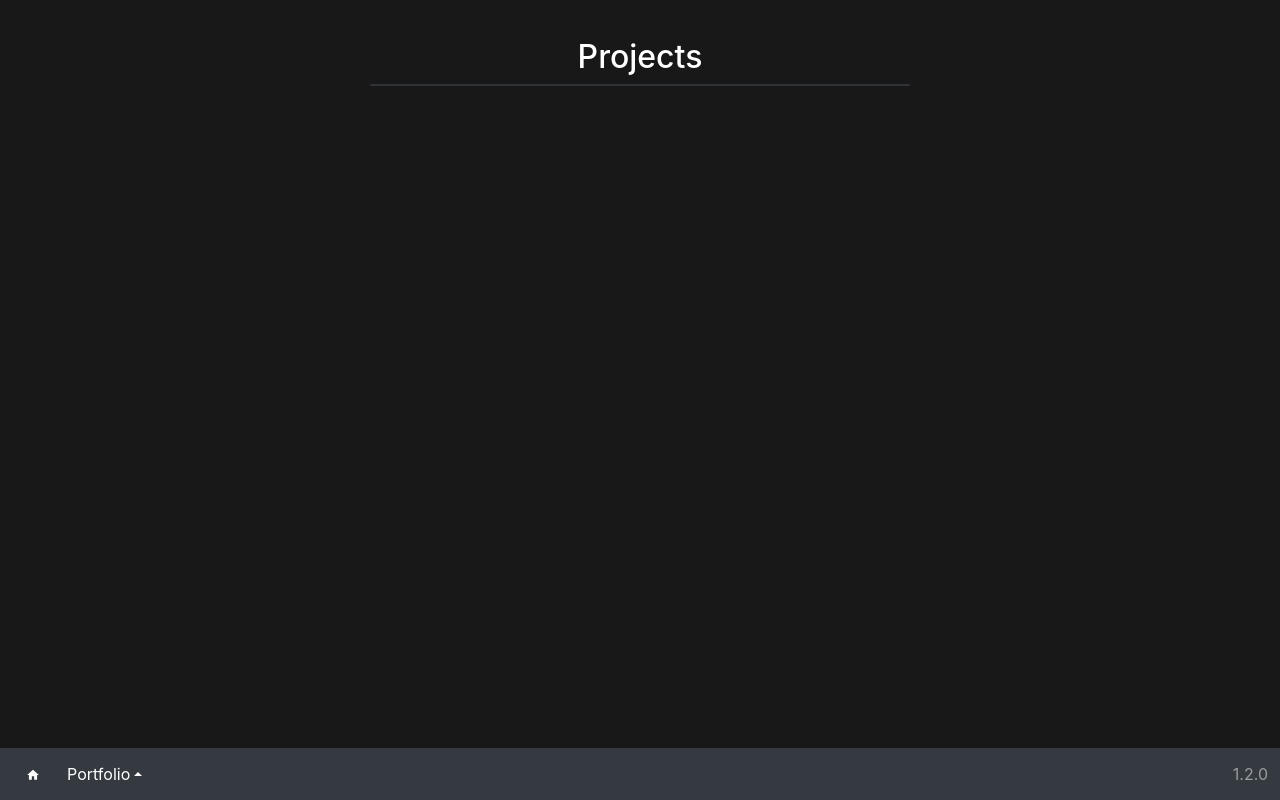
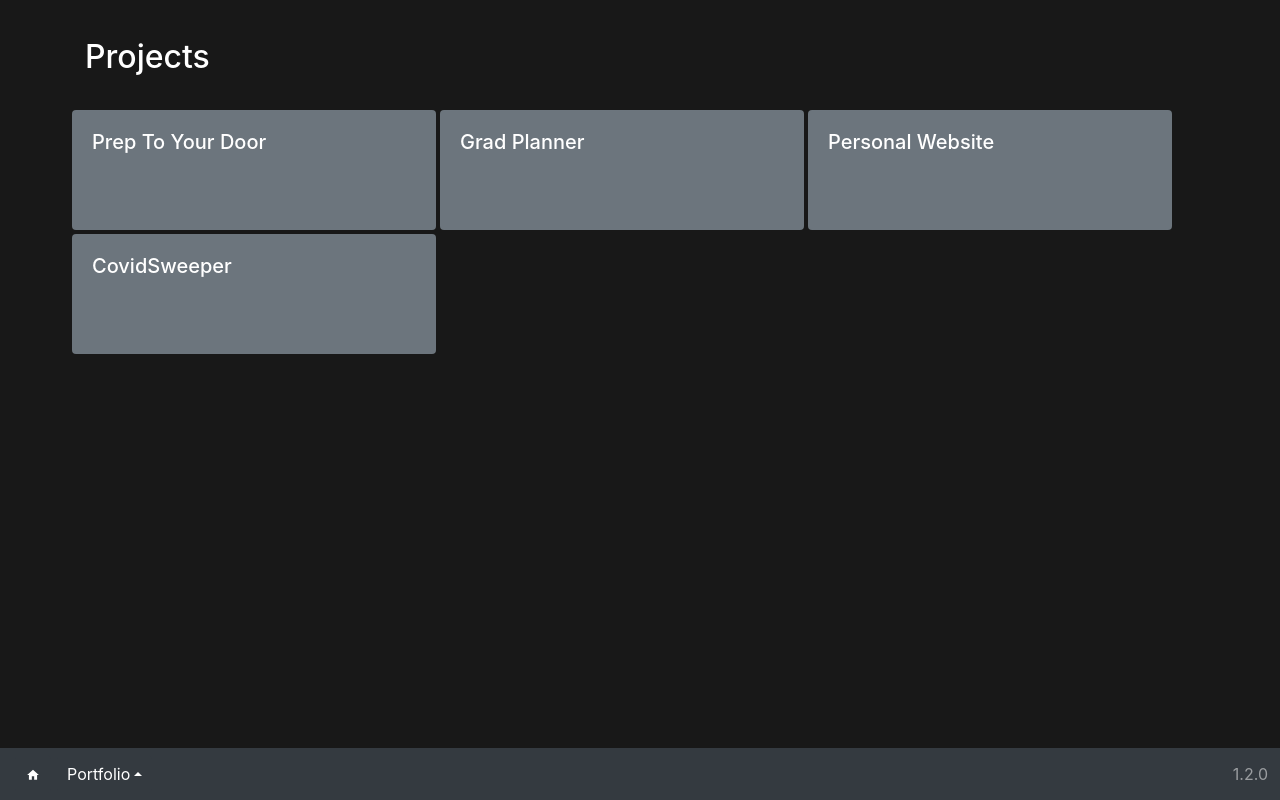
Before and after one commit to park-junha/junha.dev, a React (Create React App) app in the folder ui/: page / in a window 1280 px wide. Both pictures are taken after a click on the button "Projects". Built offline with nearby package versions, Linux system fonts and the light colour scheme.

Commit message:
Custom Card CSS for projects

```diff
--- a/ui/src/App.css
+++ b/ui/src/App.css
@@ -2,6 +2,15 @@
 .Main {
   color: #fff;
   margin: 8px 8px 75px 8px;
+}
+
+.project-card {
+  margin: 2px 2px 2px 2px;
+  min-width: 364px;
+  max-width: 364px;
+  min-height: 120px;
+  max-height: 120px;
+  border-radius: .25rem;
 }
 
 /* Landing page big button */
--- a/ui/src/components/Portfolio/Projects.tsx
+++ b/ui/src/components/Portfolio/Projects.tsx
@@ -4,6 +4,7 @@ import {
 , Row
 , Col
 , Card
+, CardDeck
 } from 'react-bootstrap';
 
 import {
@@ -23,12 +24,24 @@ export default class Projects extends Component<Props> {
         <Container>
           <Row>
             <Col />
-            <Col sm={10} md={8} lg={6}>
-              <h2 className='centered-text'>Projects</h2>
-              <Card
-                bg='dark'
+            <Col xs={12}>
+              <h2>Projects</h2>
+              <br />
+              <CardDeck
               >
-              </Card>
+                {this.props.projects.map(project => (
+                  <Card
+                    bsPrefix='project-card'
+                    bg='secondary'
+                  >
+                    <Card.Body>
+                      <Card.Title>
+                        {project.name}
+                      </Card.Title>
+                    </Card.Body>
+                  </Card>
+                ))}
+              </CardDeck>
             </Col>
             <Col />
           </Row>
```
